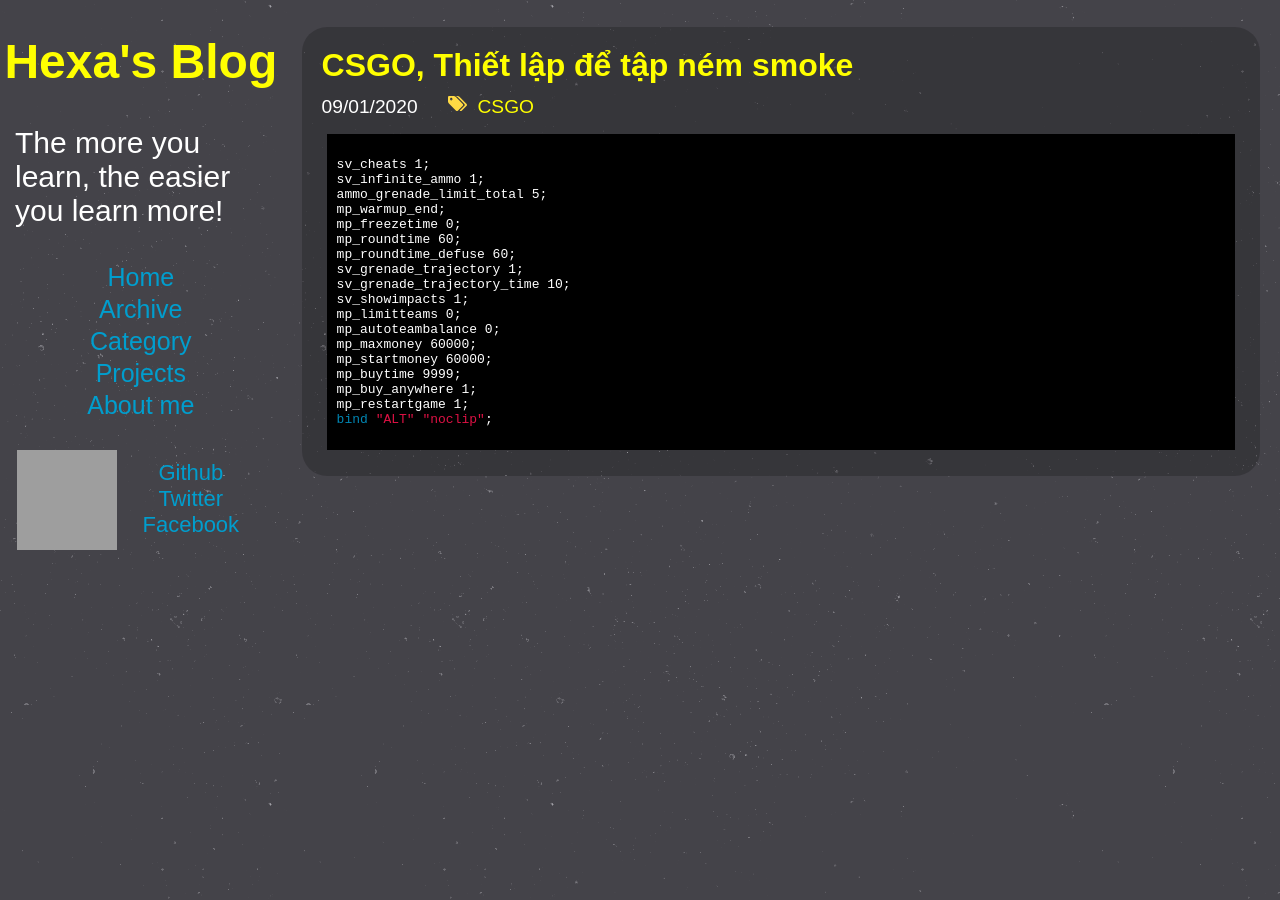
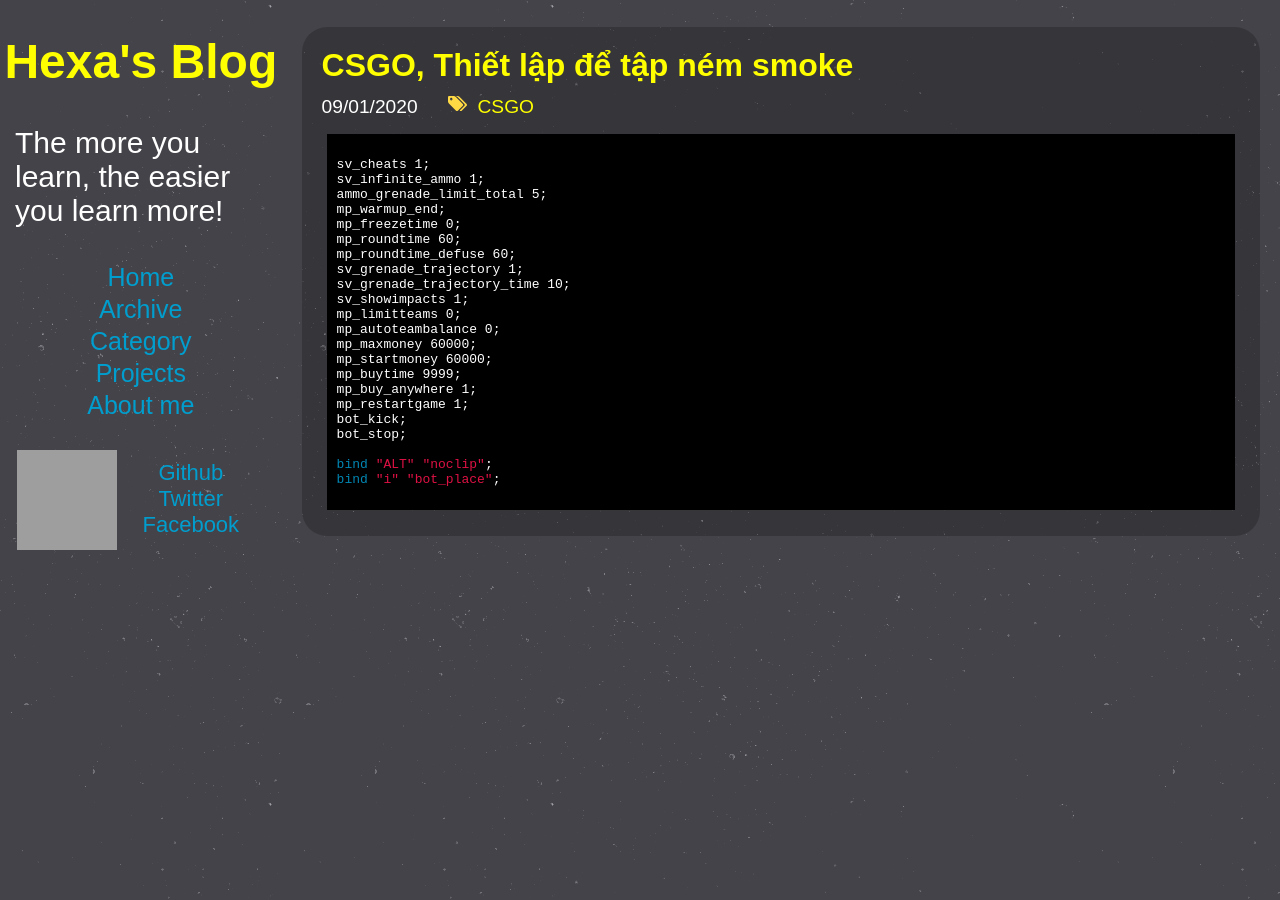
Before and after one commit to nguyenvinhlinh/nguyenvinhlinh.github.io, a Jekyll site: the page built from _posts/2020-01-09-Thiet-lap-tap-nem-smoke.md, in a window 1280 px wide. Built offline with Jekyll 4.4.1, drawn with Linux system fonts in a browser that asks for light colours; comment, search, counter and statistics services are not loaded; grey boxes are pictures that could not be loaded.

Commit message:
update script to train smk

```diff
--- a/_posts/2020-01-09-Thiet-lap-tap-nem-smoke.md
+++ b/_posts/2020-01-09-Thiet-lap-tap-nem-smoke.md
@@ -24,5 +24,9 @@
 mp_buytime 9999;
 mp_buy_anywhere 1;
 mp_restartgame 1;
+bot_kick;
+bot_stop;
+
 bind "ALT" "noclip";
+bind "i" "bot_place";
 {% endhighlight %}
```
